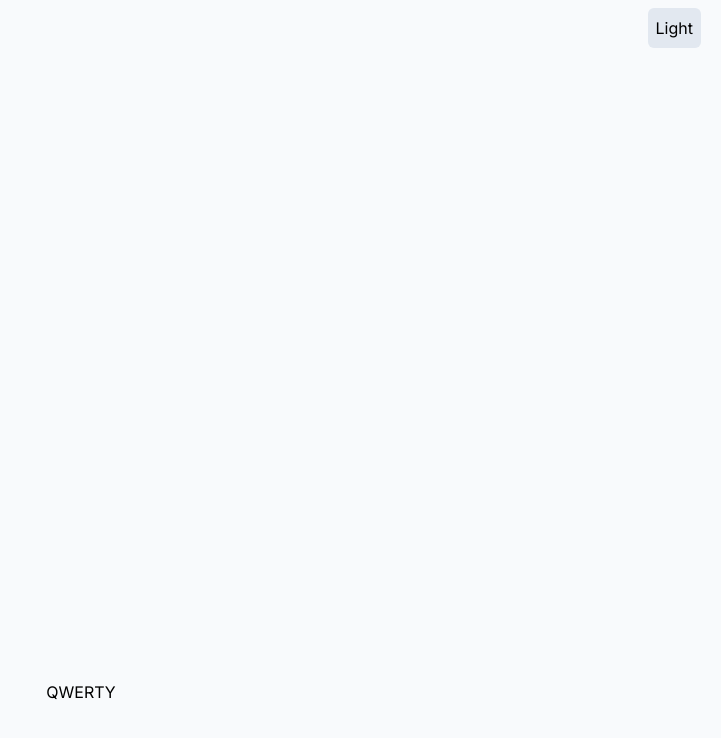
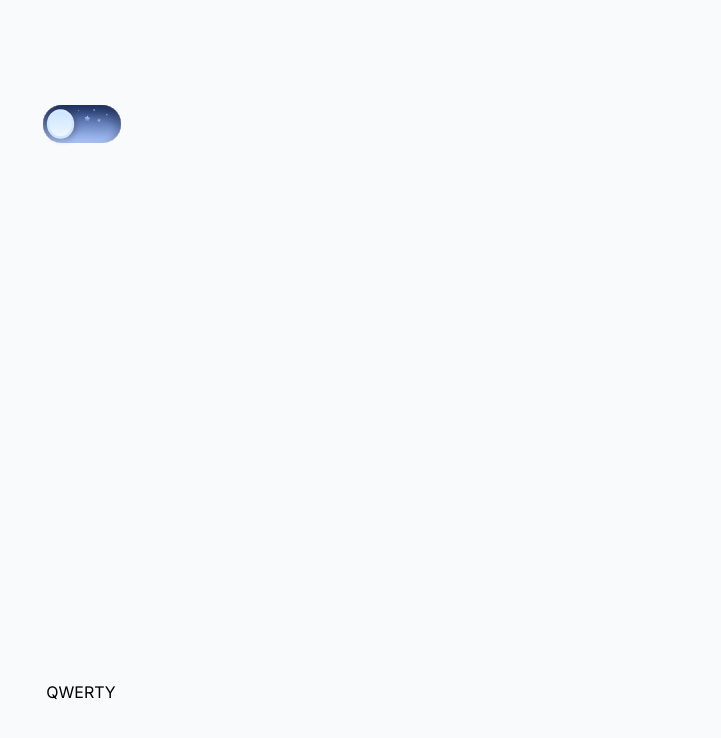
Before and after one commit to guzbarraf/wordle, a Next.js app: page / in a window 1280 px wide. Shown: the top 738 px of the page, without its empty margins (559-1280 px from the left). Built offline with nearby package versions, Linux system fonts and the light colour scheme.

Commit message:
imágenes para el componente switch del dark mode

```diff
--- a/src/components/ThemeSwitcher/ThemeSwitcher.tsx
+++ b/src/components/ThemeSwitcher/ThemeSwitcher.tsx
@@ -1,10 +1,18 @@
 "use client";
-import { useState, useEffect } from "react";
+import React, { useState, useEffect } from "react";
 import { useTheme } from "next-themes";
+import Image from "next/image";
+import ImgDay from "../../../public/switch-day.svg";
+import ImgNight from "../../../public/switch-night.svg";
 
 export const ThemeSwitcher = () => {
   const [mounted, setMounted] = useState(false);
+  const [imgSwitch, setImgSwitch] = useState(ImgDay);
   const { theme, setTheme } = useTheme();
+
+  useEffect(() => {
+    theme === "light" ? setImgSwitch(ImgDay) : setImgSwitch(ImgNight);
+  }, [theme]);
 
   useEffect(() => {
     setMounted(true);
@@ -16,10 +24,14 @@ export const ThemeSwitcher = () => {
 
   return (
     <button
-      className={`w-fit absolute right-5 top-2 p-2 rounded-md hover:scale-110 active:scale-100 duration-200 bg-slate-200 dark:bg-[#212933]`}
+      className={`w-fit top-2 p-2 hover:scale-110 active:scale-100 duration-200`}
       onClick={() => setTheme(theme === "dark" ? "light" : "dark")}
     >
-      {theme === "light" ? "Dark" : "Light"}
+      <Image
+        src={imgSwitch}
+        alt={''}
+        priority={true}
+      />
     </button>
   );
 };
```
